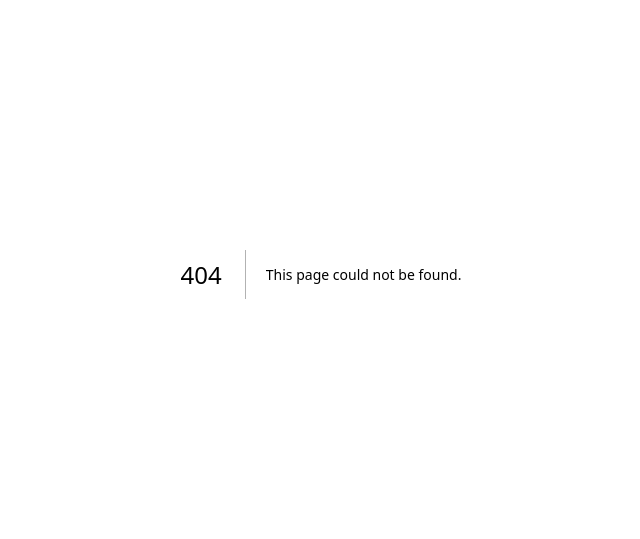
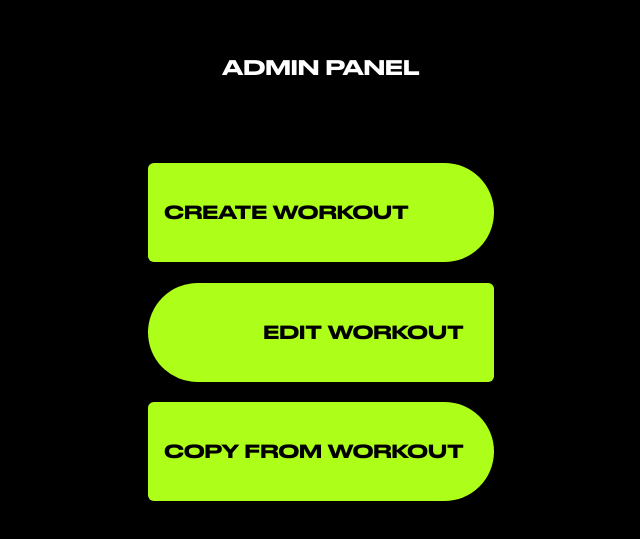
Before and after one commit to t-monaco/berserker-app, a Next.js app: page /admin in a window 1280 px wide. Before the commit this address had no page. Shown: the part 139-678 px from the top of the page, without its empty margins (319-959 px from the left). Built offline with nearby package versions, Linux system fonts and the light colour scheme.

Commit message:
Added admin panel

```diff
--- /dev/null
+++ b/app/admin/Admin.styled.tsx
@@ -0,0 +1,6 @@
+'use client';
+
+import styled from 'styled-components';
+import { BasicBtn } from '../components/Generics/Generics.styled';
+
+export const AdminBtn = styled(BasicBtn)``;
--- /dev/null
+++ b/app/admin/page.tsx
@@ -0,0 +1,16 @@
+import { AdminBtn } from './Admin.styled';
+
+export default function Admin() {
+  return (
+    <main className="flex flex-col gap-6 flex-1 justify-center items-center">
+      <div className="flex flex-col gap-[5rem]">
+        <h1 className="text-center text-[20px]">ADMIN PANEL</h1>
+        <div className="flex flex-col gap-[1.3rem] text-[18px]">
+          <AdminBtn position="left">CREATE WORKOUT</AdminBtn>
+          <AdminBtn position="right">EDIT WORKOUT</AdminBtn>
+          <AdminBtn position="left">COPY FROM WORKOUT</AdminBtn>
+        </div>
+      </div>
+    </main>
+  );
+}
--- /dev/null
+++ b/app/components/Generics/Generics.styled.tsx
@@ -0,0 +1,12 @@
+'use client';
+import styled from 'styled-components';
+
+export const BasicBtn = styled.div<{ position: 'right' | 'left' }>`
+  background-color: var(--primary-color);
+  border-radius: ${({ position }) =>
+    position === 'left' ? '7px 60px 60px 7px' : '60px 7px 7px 60px'};
+  color: var(--secondary-font-color);
+  cursor: pointer;
+  padding: 36px 30px 36px 16px;
+  text-align: ${({ position }) => position};
+`;
--- a/app/components/ProgramSelector/ProgramSelector.styled.tsx
+++ b/app/components/ProgramSelector/ProgramSelector.styled.tsx
@@ -1,11 +1,8 @@
 'use client';
 import styled from 'styled-components';
+import { BasicBtn } from './../Generics/Generics.styled';
 
-export const ProgramSelectWrapper = styled.div<object>`
-  background-color: var(--primary-color);
-  color: var(--secondary-font-color);
-  padding: 36px 30px 36px 16px;
-  border-radius: 7px 50px 50px 7px;
+export const ProgramSelectWrapper = styled(BasicBtn)`
   align-items: stretch;
   display: flex;
   flex-direction: column;
@@ -44,6 +41,8 @@ export const ProgramsList = styled.ul<object>`
 `;
 
 export const ProgramItem = styled.li<{ selected: boolean }>`
+  display: flex;
+  align-items: center;
   padding: 0.5rem 1rem;
   background-color: ${({ selected }) =>
     selected ? 'var(--primary-background-color)' : ''};
--- a/app/components/ProgramSelector/ProgramSeletor.tsx
+++ b/app/components/ProgramSelector/ProgramSeletor.tsx
@@ -18,7 +18,7 @@ const ProgramSelector: React.FC<ProgramSelectorProps> = () => {
   };
 
   return (
-    <Styled.ProgramSelectWrapper>
+    <Styled.ProgramSelectWrapper position="left">
       <Styled.SelectedProgramWrapper>
         <h1 className="selected-program">{selectedProgram}</h1>
         <FiChevronDown
```
